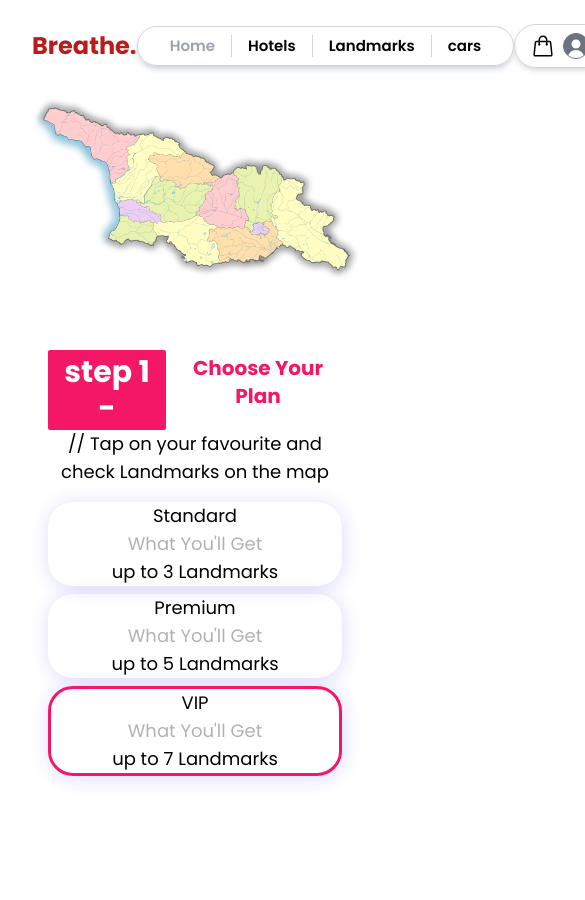
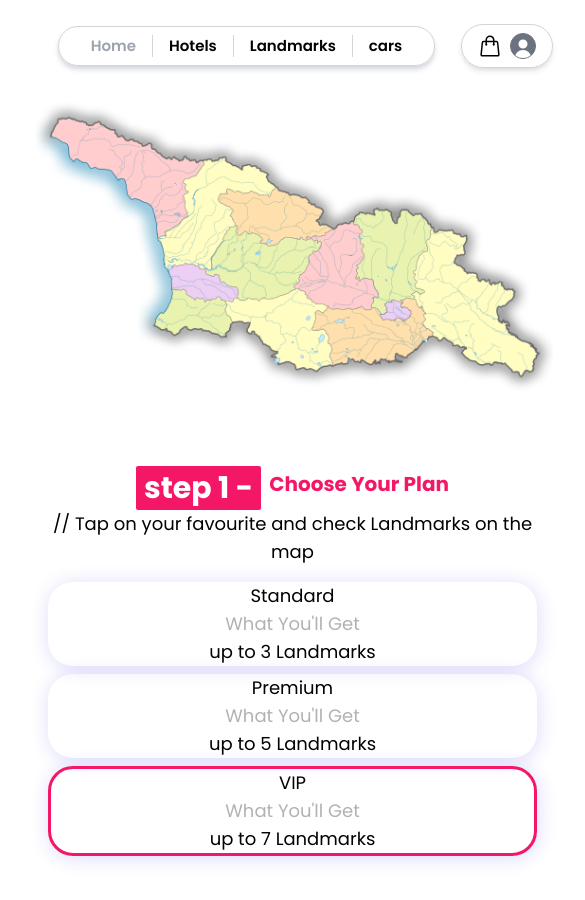
Before and after one commit to vashaka/Breathe-Travel, a Next.js app in the folder client/: page / in a window 390 px wide. Shown: the top 900 px of the page, 585 px wide, since content can reach past the window. Before the commit the page ends 856 px from the top, so only its background shows below. Built offline with nearby package versions, Linux system fonts and the light colour scheme.

Commit message:
responsivenness

```diff
--- a/client/components/GeoMap.jsx
+++ b/client/components/GeoMap.tsx
@@ -8,14 +8,14 @@ const GeoMap = () => {
   // const ActivePlan = useSelector((state) => state.ActivePlan);
 
   return (
-    <div className="flex justify-center">
+    <div className="flex justify-center w-full">
       {/* Ignore This */}
       <h1 className="absolute bottom-24 opacity-0" name="Plans">
         textForSmoothScroll
       </h1>
       {/* ----------- */}
       {/* <h1 className="absolute text-[#f51767]">{ActivePlan}</h1> */}
-      <Image src={GEO_MAP} alt="geo-map" width={800} />
+      <Image src={GEO_MAP} alt="geo-map" width={800} height={800} />
     </div>
   );
 };
--- a/client/components/Header.jsx
+++ b/client/components/Header.tsx
@@ -9,7 +9,7 @@ const Header = () => {
   return (
     <div className="px-8 md:px-28 py-6 flex justify-between items-center w-full">
       <div className="flex justify-center">
-        <Link href={"/"} className="flex items-center gap-1">
+        <Link href={"/"} className="smd:flex hidden items-center gap-1">
           <p className="font-bold text-2xl text-red-700">Breathe.</p>
         </Link>
       </div>
--- a/client/components/Layout.jsx
+++ b/client/components/Layout.tsx
@@ -1,7 +1,7 @@
 import React from "react";
 import Header from "./Header";
 
-const Layout = ({ children }) => {
+const Layout = ({ children }: any) => {
   return (
     <div className="">
       <Header />
--- a/client/pages/index.tsx
+++ b/client/pages/index.tsx
@@ -5,7 +5,7 @@ import PlanContainer from "./../components/Plans/PlanContainer";
 
 const HomePage = () => {
   return (
-    <div className="grid grid-cols-1 md:grid-cols-2">
+    <div className="grid md:grid-cols-2">
       {/* <h1 className="text-center">
         We'll travel you Everywhere in this stunning country
       </h1> */}
--- a/client/pages/landmarks/[landmarkId].jsx
+++ b/client/pages/landmarks/[landmarkId].tsx
@@ -56,6 +56,7 @@ const singleLandmark = () => {
           // style={{ borderRadius: "0px 0px 20px 0px" }}
         />
       </div>
+      <p>{landmark.description}</p>
     </div>
   );
 };
--- a/client/pages/landmarks/index.jsx
+++ b/client/pages/landmarks/index.jsx
@@ -1,7 +1,7 @@
 import Head from "next/head";
 import Link from "next/link";
 import { useEffect, useState } from "react";
-import LandmarkContainer from "./../../components/Landmarks/LandmarkContainer";
+import LandmarkContainer from "../../components/Landmarks/LandmarkContainer";
 
 const LandmarksPage = () => {
   const [landmarksInfo, setLandmarksInfo] = useState([]);
--- a/client/styles/globals.css
+++ b/client/styles/globals.css
@@ -6,7 +6,7 @@
 
 @layer base {
   body {
-    @apply font-[Poppins];
+    @apply font-[Poppins] m-0 p-0 flex justify-center sm:w-[150%] sms:w-full;
   }
 }
 
@@ -29,8 +29,19 @@
 }
 
 body {
-  margin: 0;
+  /* margin: 0;
+  padding: 0;
+  display: flex;
+  justify-content: center;
+  width: 150%; */
+  /* margin: auto; */
   /* font-family: "Raleway", sans-serif; */
+}
+
+.contr {
+  margin-left: auto;
+  margin-right: auto;
+  width: 100%; /* Need a specific value to work */
 }
 
 .image-grid {
--- a/client/tailwind.config.js
+++ b/client/tailwind.config.js
@@ -10,7 +10,9 @@ module.exports = {
   ],
   theme: {
     screens: {
-      xs: "280px",
+      xs: "180px",
+      sm: "300px",
+      sms: "500px",
       smd: "600px",
       md: "1100px",
       lg: "1420px",
```
Also changed, not shown: client/tsconfig.json (+6 -1 lines), client/components/ImageSlider.tsx (renamed from client/components/ImageSlider.jsx), client/components/Landmarks/LandmarkContainer.tsx (renamed from client/components/Landmarks/LandmarkContainer.jsx), client/pages/hotels/[hotelId].tsx (renamed from client/pages/hotels/[hotelId].jsx).
